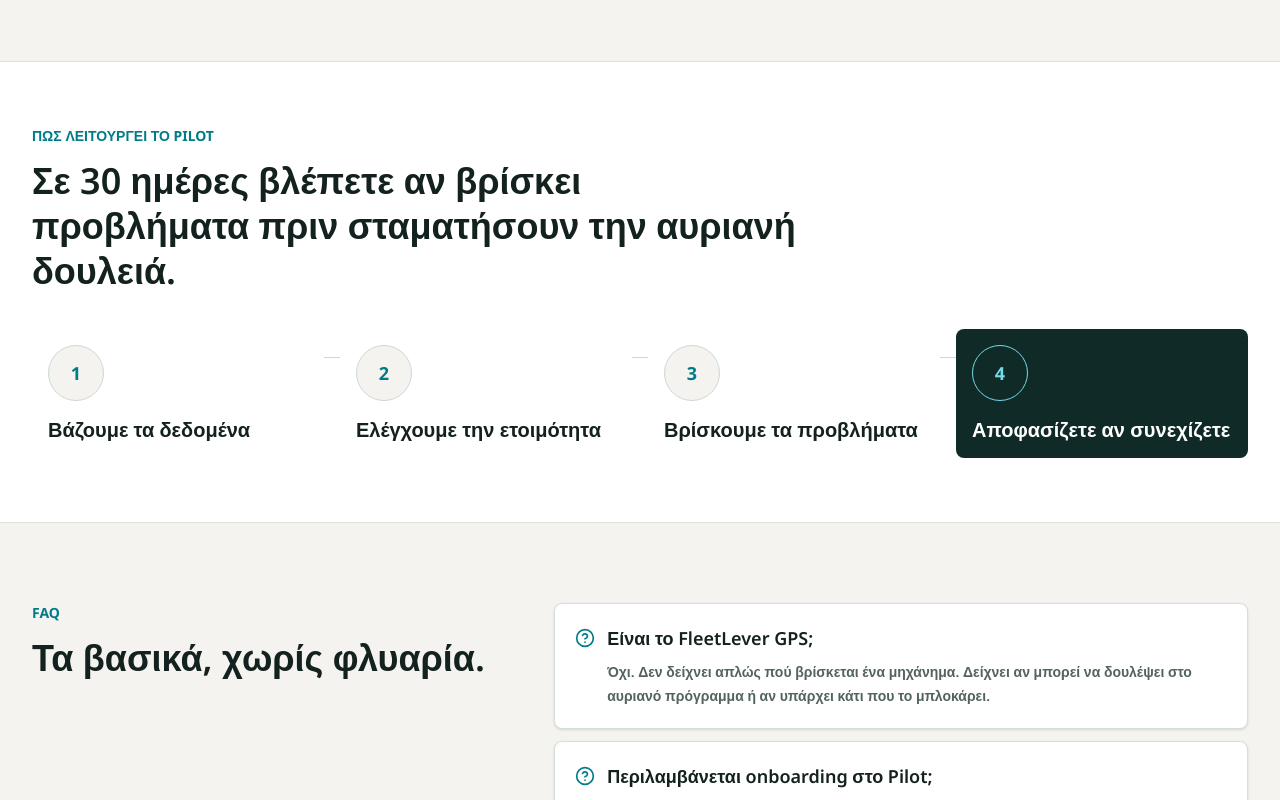
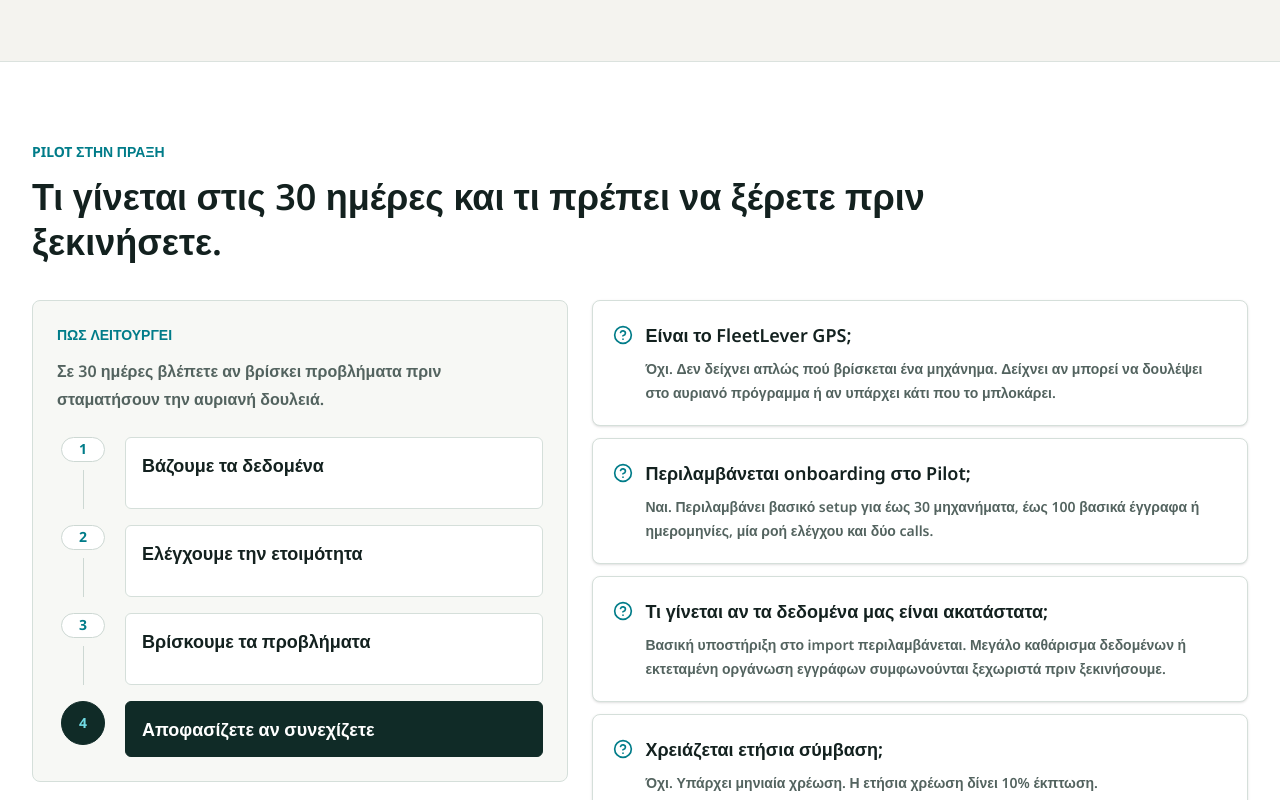
Before and after one commit to gkaragioul/FleetLever, a Next.js app: page /pricing in a window 1280 px wide. Shown: the part 2640-3440 px from the top of the page. Built offline with nearby package versions, Linux system fonts and the light colour scheme; no server answers.

Commit message:
Merge pricing pilot details section

```diff
--- a/src/app/pricing/page.tsx
+++ b/src/app/pricing/page.tsx
@@ -309,38 +309,39 @@
         </div>
       </section>
 
-      <section className="border-y border-[#dbe2de] bg-white px-5 py-16 sm:px-6 lg:px-8">
+      <section className="border-y border-[#dbe2de] bg-white px-5 py-20 sm:px-6 lg:px-8">
         <div className="mx-auto w-full max-w-7xl">
-          <div className="max-w-3xl">
-            <p className="text-sm font-bold uppercase tracking-normal text-[#007C89]">Πώς λειτουργεί το Pilot</p>
+          <div className="max-w-4xl">
+            <p className="text-sm font-bold uppercase tracking-normal text-[#007C89]">Pilot στην πράξη</p>
             <h2 className="mt-3 text-3xl font-semibold leading-tight text-[#13211f] sm:text-4xl">
-              Σε 30 ημέρες βλέπετε αν βρίσκει προβλήματα πριν σταματήσουν την αυριανή δουλειά.
+              Τι γίνεται στις 30 ημέρες και τι πρέπει να ξέρετε πριν ξεκινήσετε.
             </h2>
           </div>
-          <div className="relative mt-9 grid gap-5 md:grid-cols-4 md:gap-4">
-            <div className="absolute left-8 right-8 top-7 hidden h-px bg-[#cdd8d3] md:block" aria-hidden="true" />
+          <div className="mt-9 grid gap-6 lg:grid-cols-[0.9fr_1.1fr] lg:items-start">
+            <div className="rounded-lg border border-[#d5dfda] bg-[#f7f8f5] p-6">
+              <p className="text-sm font-bold uppercase tracking-normal text-[#007C89]">Πώς λειτουργεί</p>
+              <p className="mt-3 text-base font-semibold leading-7 text-[#53635f]">
+                Σε 30 ημέρες βλέπετε αν βρίσκει προβλήματα πριν σταματήσουν την αυριανή δουλειά.
+              </p>
+              <div className="mt-6 grid gap-4">
                 {pilotSteps.map((step, index) => (
-              <div key={step} className={`relative rounded-lg p-4 ${index === 3 ? "bg-[#102b27] text-white" : "bg-white"}`}>
-                <div className={`relative z-10 flex h-14 w-14 items-center justify-center rounded-full border text-lg font-bold ${
-                  index === 3 ? "border-[#72dce5] bg-[#102b27] text-[#72dce5]" : "border-[#cdd8d3] bg-[#f4f3ef] text-[#007C89]"
+                  <div key={step} className="grid grid-cols-[3.25rem_1fr] gap-4">
+                    <div className="flex flex-col items-center">
+                      <div className={`flex h-11 w-11 items-center justify-center rounded-full border text-sm font-bold ${
+                        index === 3 ? "border-[#102b27] bg-[#102b27] text-[#72dce5]" : "border-[#cdd8d3] bg-white text-[#007C89]"
                       }`}>
                         {index + 1}
                       </div>
-                <h3 className={`mt-4 text-xl font-semibold leading-tight ${index === 3 ? "text-white" : "text-[#13211f]"}`}>{step}</h3>
+                      {index < pilotSteps.length - 1 ? <div className="mt-2 h-full min-h-5 w-px bg-[#cdd8d3]" aria-hidden="true" /> : null}
+                    </div>
+                    <div className={`rounded-md border p-4 ${index === 3 ? "border-[#102b27] bg-[#102b27] text-white" : "border-[#d5dfda] bg-white"}`}>
+                      <h3 className={`text-lg font-semibold leading-tight ${index === 3 ? "text-white" : "text-[#13211f]"}`}>{step}</h3>
+                    </div>
                   </div>
                 ))}
               </div>
             </div>
-      </section>
 
-      <section className="px-5 py-20 sm:px-6 lg:px-8">
-        <div className="mx-auto grid w-full max-w-7xl gap-10 lg:grid-cols-[0.82fr_1.18fr]">
-          <div>
-            <p className="text-sm font-bold uppercase tracking-normal text-[#007C89]">FAQ</p>
-            <h2 className="mt-3 text-3xl font-semibold leading-tight text-[#13211f] sm:text-4xl">
-              Τα βασικά, χωρίς φλυαρία.
-            </h2>
-          </div>
             <div className="grid gap-3">
               {faqs.map(([question, answer]) => (
                 <article key={question} className="rounded-lg border border-[#d5dfda] bg-white p-5 shadow-sm">
@@ -366,6 +367,7 @@
                   ))}
                 </div>
               </article>
+            </div>
           </div>
         </div>
       </section>
```
Lines whose indentation alone changed are shown as unchanged.
